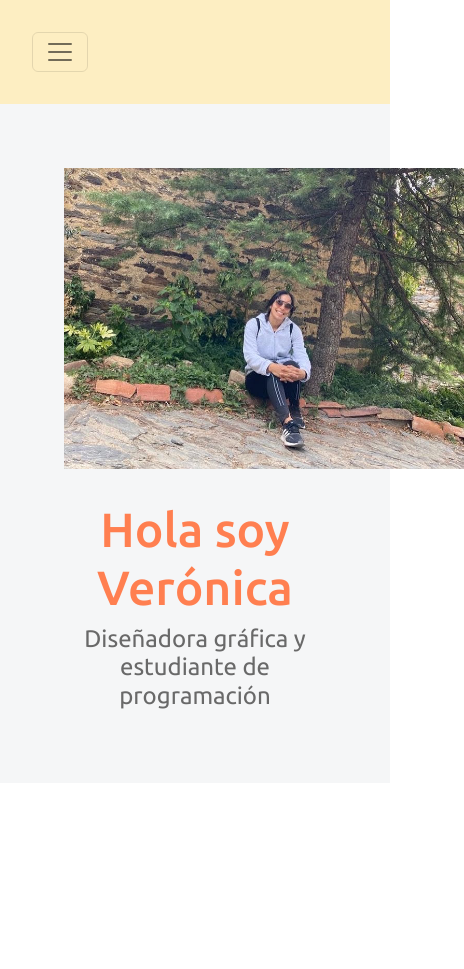
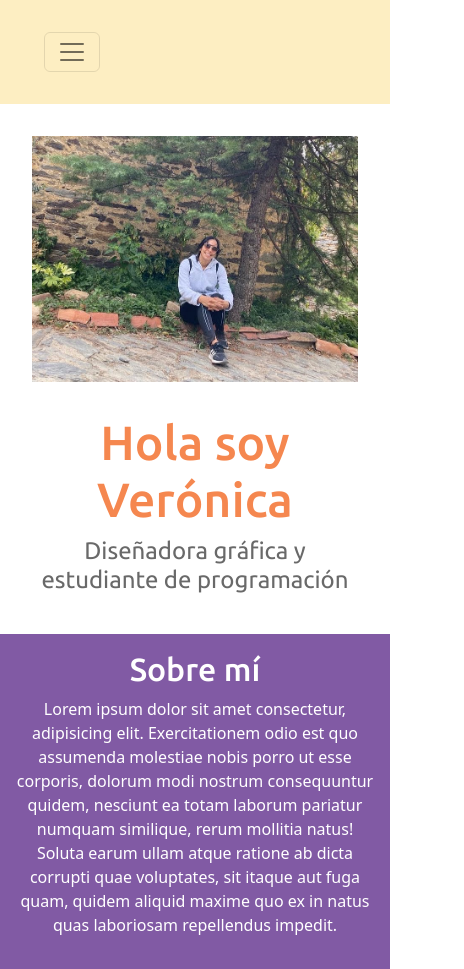
Before and after one commit to veru85/proyectobootstrap1, a plain HTML site: page index.html in a window 390 px wide. Shown: the whole page, 464 px wide, since content can reach past the window. Before the commit the page ends 844 px from the top, so only its background shows below. Drawn offline with nearby package versions, Linux system fonts and the light colour scheme.

Commit message:
subiendo seccion sobre mi

```diff
--- a/index.html
+++ b/index.html
@@ -48,9 +48,16 @@
       <!-- Sección hero -->
       <section  class="hero align-items-stretch" >
         <div class="hero-ppal">
-          <img class="hero-imagen" src="img/vero.jpg" alt="imagen-vero">
+          <img class="hero-imagen img-fluid" src="img/vero.jpg" alt="imagen-vero">
           <h1>Hola soy Verónica</h1>
           <h2>Diseñadora gráfica y estudiante de programación</h2>
+        </div>
+      </section>
+      <!-- Sobre mi -->
+      <section class="sobremi">
+        <div class="contenedor">
+          <h3>Sobre mí</h3>
+          <p>Lorem ipsum dolor sit amet consectetur, adipisicing elit. Exercitationem odio est quo assumenda molestiae nobis porro ut esse corporis, dolorum modi nostrum consequuntur quidem, nesciunt ea totam laborum pariatur numquam similique, rerum mollitia natus! Soluta earum ullam atque ratione ab dicta corrupti quae voluptates, sit itaque aut fuga quam, quidem aliquid maxime quo ex in natus quas laboriosam repellendus impedit.</p>
         </div>
       </section>
     <script src="https://cdn.jsdelivr.net/npm/bootstrap@5.2.3/dist/js/bootstrap.bundle.min.js" integrity="sha384-kenU1KFdBIe4zVF0s0G1M5b4hcpxyD9F7jL+jjXkk+Q2h455rYXK/7HAuoJl+0I4" crossorigin="anonymous"></script>
--- a/style.css
+++ b/style.css
@@ -22,14 +22,13 @@ section{
 /* Seccion hero */
 
 .hero{
-    background-color: #f5f6f7;
     min-height: 450px;
     text-align: center;
 }
 
 h1{
     font-size: 3rem;
-    color: coral;
+    color: #F5874F;
     font-family: 'Ubuntu', sans-serif;
 }
 
@@ -50,15 +49,50 @@ h2{
 
 }
 
+
+/* Sobre mi */
+
+.sobremi{
+    height: 450px;
+    background-color: #815AA4;
+    color: #ffffff;
+}
+
+h3{
+    font-size: 2rem;
+    font-family: 'Ubuntu', sans-serif;
+}
+
+.sobremi .contenedor{
+    max-width: 600px;
+    text-align: center;
+}
+
 /* Adaptable responsivo */
+
 @media screen and (max-width:767px){
     .navbar-brand{
-        display: flex;
-        justify-content: right;
-        margin-left: 1rem;
-        margin-bottom: 1rem;
+        display: none;
+
     }
-    .container-fluid{
-        padding: 0;
+
+    .hero-ppal{
+        padding: 2rem;
+        align-items: center;
     }
+
+    .sobremi{
+        padding: 1rem;
+        height: auto;
+    }
+
+
+
+    .sobremi{
+        align-items: center;
+        justify-content: center;
+
+    }
+
+
 }
```
